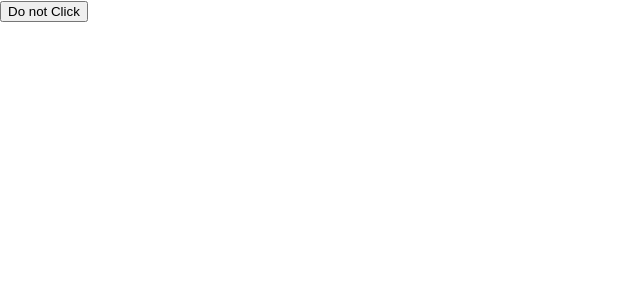
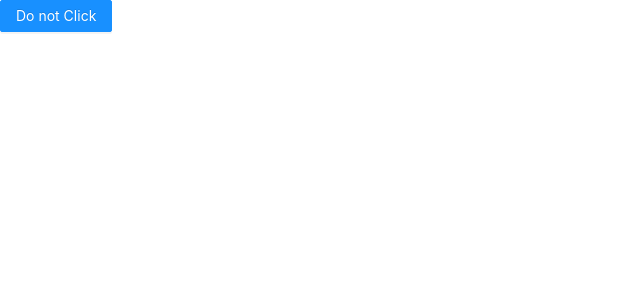
Before and after one commit to ss-threeGuys/lms-admin-React, a React (Create React App) app: page / in a window 1280 px wide. Shown: the top 300 px of the page, without its empty margins (0-640 px from the left). Built offline with nearby package versions, Linux system fonts and the light colour scheme.

Commit message:
add "Ant Design" UI component

```diff
--- a/package.json
+++ b/package.json
@@ -6,6 +6,7 @@
     "@testing-library/jest-dom": "^4.2.4",
     "@testing-library/react": "^9.5.0",
     "@testing-library/user-event": "^7.2.1",
+    "antd": "^4.0.3",
     "prop-types": "^15.7.2",
     "react": "^16.13.0",
     "react-dom": "^16.13.0",
--- a/src/App.css
+++ b/src/App.css
@@ -1,3 +1,5 @@
+@import "~antd/dist/antd.css";
+
 .App {
   text-align: center;
 }
--- a/src/containers/Admin.js
+++ b/src/containers/Admin.js
@@ -1,5 +1,5 @@
 import React, { Component } from "react";
-
+import { Button } from "antd";
 class Admin extends Component {
   clickButton = text => {
     alert(`Hi, I am a ${text}`);
@@ -7,7 +7,9 @@ class Admin extends Component {
 
   render() {
     return (
-      <button onClick={() => this.clickButton("Admin")}> Do not Click </button>
+      <Button type="primary" onClick={() => this.clickButton("Admin")}>
+        Do not Click
+      </Button>
     );
   }
 }
```
Also changed, not shown: 1 other file (tests, documents, lock files or other folders).
